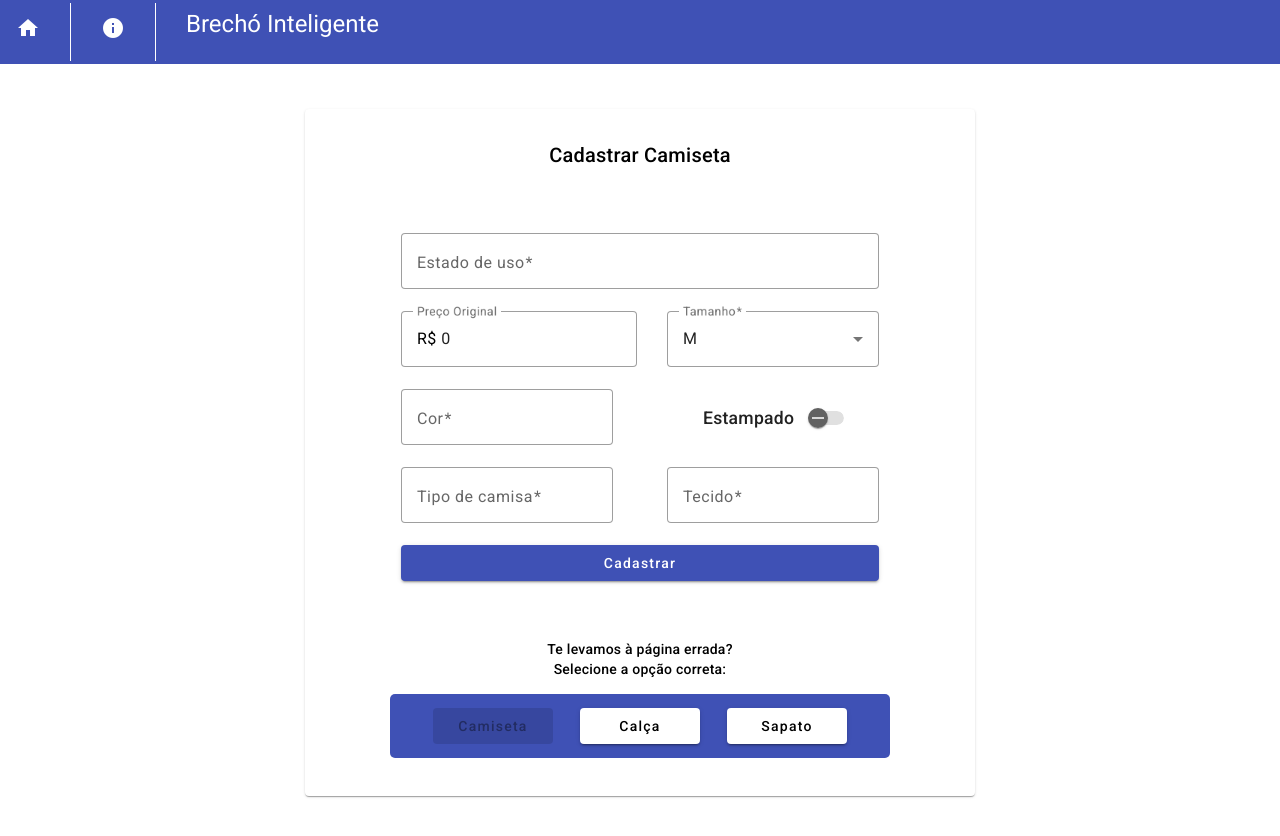
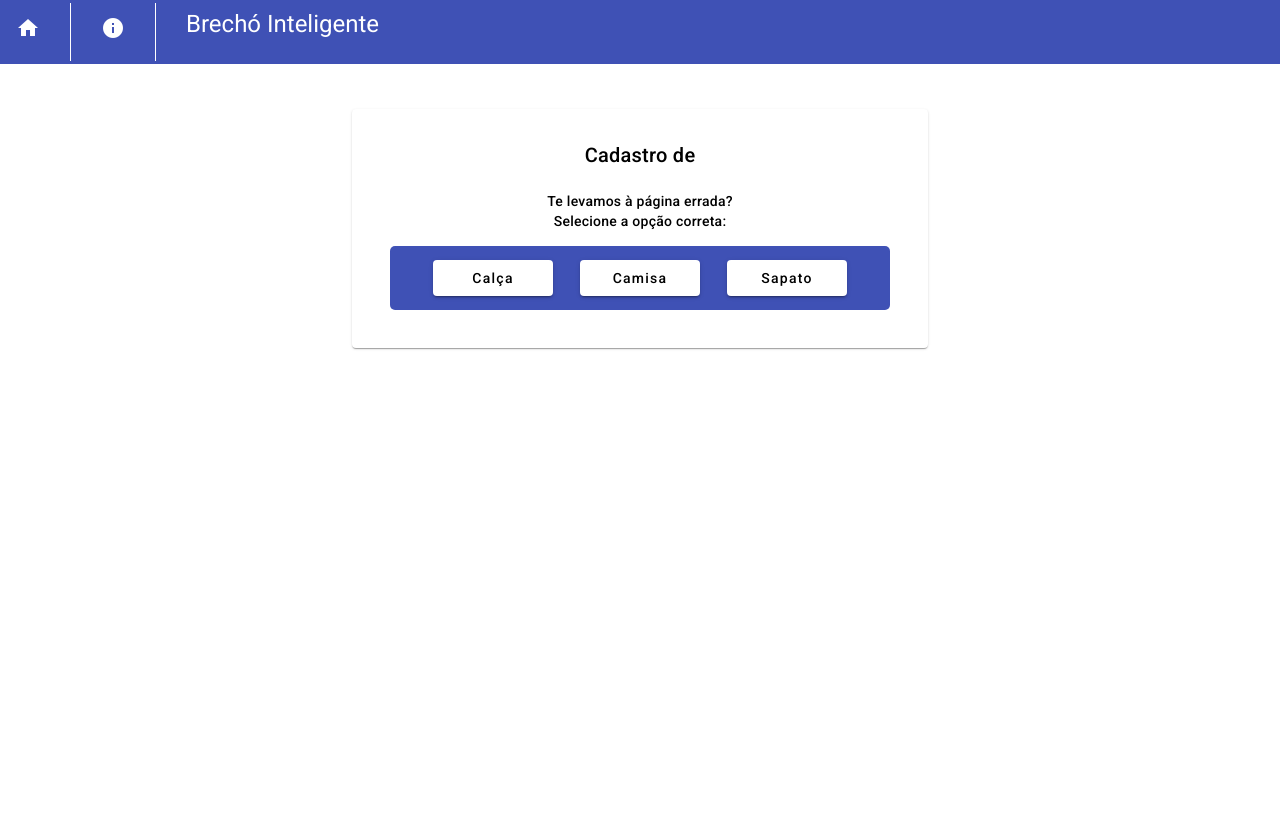
Before and after one commit to luizgnclvs/ia-final-project, an Angular app in the folder ia-front/: page /cadastro in a window 1280 px wide. Shown: the top 836 px of the page. After the commit the page ends 800 px from the top, so only its background shows below. Built offline with nearby package versions, Linux system fonts and the light colour scheme.

Commit message:
Conexão com o back-end

```diff
--- a/ia-front/src/app/components/image-input/image-input.component.ts
+++ b/ia-front/src/app/components/image-input/image-input.component.ts
@@ -1,5 +1,4 @@
 import { Component } from '@angular/core';
-import { RNNResponse } from 'src/app/models/rnn-response';
 import { StoreService } from 'src/app/stores/store.service';
 
 @Component({
@@ -11,7 +10,6 @@ export class ImageInputComponent {
 	displayName: string = '';
 	displayCondition: boolean = false;
 	file: File | undefined;
-	response: RNNResponse | undefined;
 
 	constructor(private store: StoreService) {}
 
--- a/ia-front/src/app/components/registration-nav/registration-nav.component.html
+++ b/ia-front/src/app/components/registration-nav/registration-nav.component.html
@@ -1,13 +1,13 @@
 <p>Te levamos à página errada?</p>
 <p>Selecione a opção correta:</p>
 <mat-toolbar color="primary">
-	<button mat-raised-button [disabled]="type === 1" (click)="handleClick(1)">
-		Camiseta
-	</button>
-	<button mat-raised-button [disabled]="type === 2" (click)="handleClick(2)">
+	<button mat-raised-button [disabled]="type === 0" (click)="handleClick(2)">
 		Calça
 	</button>
-	<button mat-raised-button [disabled]="type === 3" (click)="handleClick(3)">
+	<button mat-raised-button [disabled]="type === 1" (click)="handleClick(1)">
+		Camisa
+	</button>
+	<button mat-raised-button [disabled]="type === 2" (click)="handleClick(3)">
 		Sapato
 	</button>
 </mat-toolbar>
--- a/ia-front/src/app/components/registration-nav/registration-nav.component.ts
+++ b/ia-front/src/app/components/registration-nav/registration-nav.component.ts
@@ -6,7 +6,7 @@ import { Component, EventEmitter, Input, Output } from '@angular/core';
 	styleUrls: ['./registration-nav.component.css']
 })
 export class RegistrationNavComponent {
-	@Input() type: number = 0;
+	@Input() type!: number;
 	@Output() change = new EventEmitter<number>();
 
 	handleClick(type: number): void {
--- a/ia-front/src/app/env/environment.ts
+++ b/ia-front/src/app/env/environment.ts
@@ -1,5 +1,5 @@
 const environment = {
-	api: 'http://localhost:8080/',
+	api: 'http://localhost:5000/uploads',
 };
 
 export default environment;
--- a/ia-front/src/app/models/rnn-response.ts
+++ b/ia-front/src/app/models/rnn-response.ts
@@ -1,3 +1,4 @@
 export interface RNNResponse {
-	type: 1 | 2 | 3;
+	type: 0 | 1 | 2;
+	name: string;
 }
--- a/ia-front/src/app/pages/registration/registration.component.html
+++ b/ia-front/src/app/pages/registration/registration.component.html
@@ -1,25 +1,26 @@
 <mat-card>
 	<mat-card-title>
-		<p>{{ title }}</p>
+		<p *ngIf="response">Cadastro de {{ response.name }}</p>
+		<p *ngIf="!response">Cadastro</p>
 	</mat-card-title>
 	<mat-card-content>
 		<div *ngIf="hasFile$" class="image-preview">
 			<img [src]="(imageSRC$)" />
 		</div>
-		<app-shirts-form
-			*ngIf="type === 1"
+		<app-pants-form
+			*ngIf="response?.type === 0"
 			(submit)="sendClothingPiece($event)"
 		/>
-		<app-pants-form
-			*ngIf="type === 2"
+		<app-shirts-form
+			*ngIf="response?.type === 1"
 			(submit)="sendClothingPiece($event)"
 		/>
 		<app-shoes-form
-			*ngIf="type === 3"
+			*ngIf="response?.type === 2"
 			(submit)="sendClothingPiece($event)"
 		/>
 	</mat-card-content>
 	<mat-card-actions>
-		<app-registration-nav [type]="type" (change)="handleFormChange($event)" />
+		<app-registration-nav [type]="response?.type ?? -1" (change)="handleFormChange($event)" />
 	</mat-card-actions>
 </mat-card>
--- a/ia-front/src/app/pages/registration/registration.component.ts
+++ b/ia-front/src/app/pages/registration/registration.component.ts
@@ -6,6 +6,7 @@ import { StoreService } from 'src/app/stores/store.service';
 import { Pants } from 'src/app/models/pants';
 import { Shirt } from 'src/app/models/shirt';
 import { Shoes } from 'src/app/models/shoes';
+import { RNNResponse } from 'src/app/models/rnn-response';
 
 @Component({
 	selector: 'app-registration',
@@ -14,19 +15,15 @@ import { Shoes } from 'src/app/models/shoes';
 })
 export class RegistrationComponent implements OnInit {
 	subscription: Subscription = new Subscription();
-	title: string = '';
-	type: number = 1;
+	response: RNNResponse | undefined;
 
-	constructor(private store: StoreService) {
-		this.setFormTitle() //remover após integração
-	}
+	constructor(private store: StoreService) {}
 
 	ngOnInit(): void {
-		// this.subscription = this.store.ResponseSubject$.subscribe(
-		// 	response => {
-		// 		this.type = response.type;
-		// 		this.setFormTitle();
-		// });
+		this.subscription = this.store.ResponseSubject$.subscribe(
+			response => {
+				this.response = response;
+		});
 	}
 
 	get hasFile$(): boolean {
@@ -38,18 +35,12 @@ export class RegistrationComponent implements OnInit {
 		return this.store.imageSRC;
 	}
 
-	setFormTitle(): void {
-		if (this.type === 1) this.title = 'Cadastrar Camiseta';
-		else if (this.type === 2) this.title = 'Cadastrar Calça'
-		else this.title = 'Cadastrar Sapato'
-	}
-
 	sendClothingPiece(clothig: Shirt | Pants | Shoes): void {
 		console.log(clothig);
 	}
 
 	handleFormChange(type: number): void {
-		this.type = type;
-		this.setFormTitle();
+		if (this.response && (type === 0 || type === 1 || type === 2))
+		this.response.type = type;
 	}
 }
--- a/ia-front/src/app/stores/store.service.ts
+++ b/ia-front/src/app/stores/store.service.ts
@@ -13,10 +13,7 @@ export class StoreService {
 
 	private ResponseSubject: BehaviorSubject<RNNResponse>;
 
-	constructor(
-		private imageService: ImageService,
-		private router: Router, //remover após integração
-	) {
+	constructor(private imageService: ImageService) {
 		this.ResponseSubject = new BehaviorSubject<RNNResponse>({} as RNNResponse);
 	}
 
@@ -37,14 +34,12 @@ export class StoreService {
 
 	public submitImage(): void {
 		if (this.image) {
-		// 	this.imageService.postImage(this.image).subscribe({
-		// 		next: response => {
-		// 			this.ResponseSubject.next(response);
-		// 		},
-		// 		error: error => console.error(error),
-		// 	});
-			console.log(this.image); //remover após integração
-			this.router.navigate(['/cadastro']); //remover após integração
+			this.imageService.postImage(this.image).subscribe({
+				next: response => {
+					this.ResponseSubject.next(response);
+				},
+				error: error => console.error(error),
+			});
 		}
 	}
 }
```
